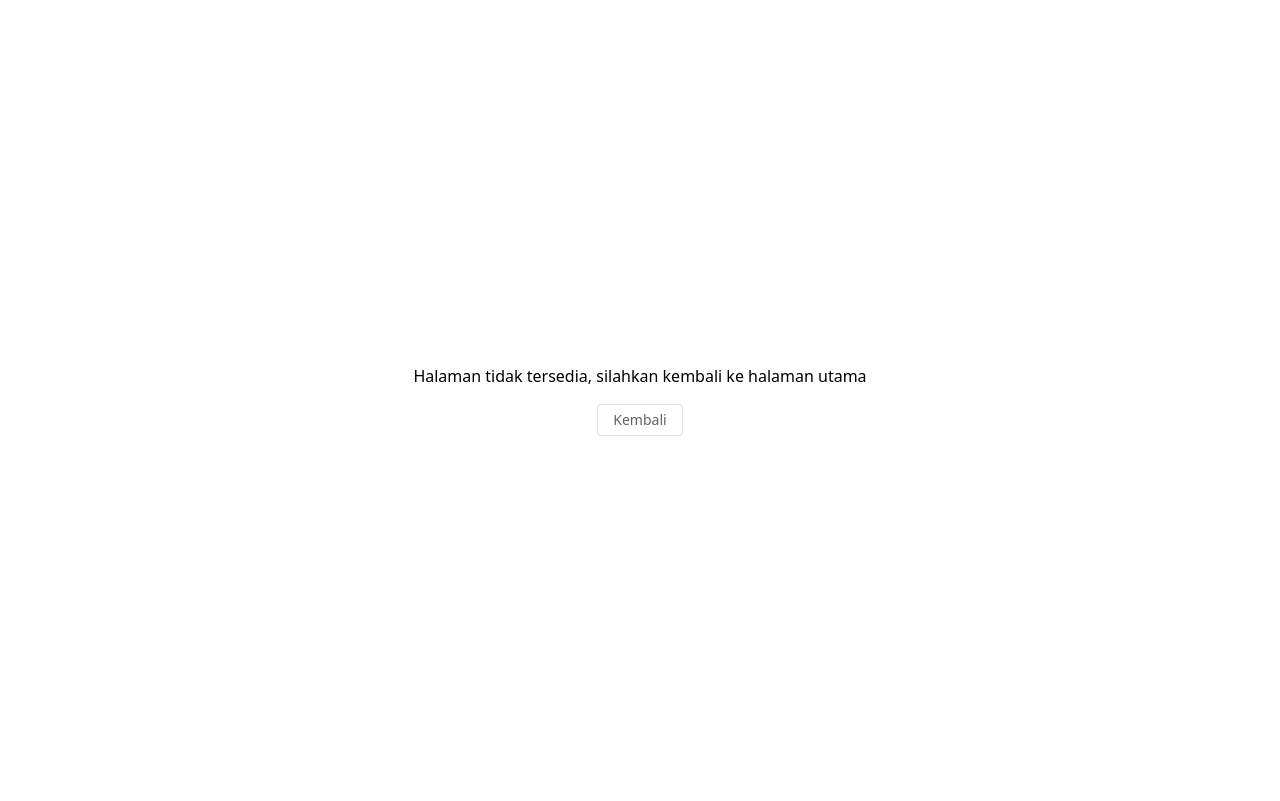
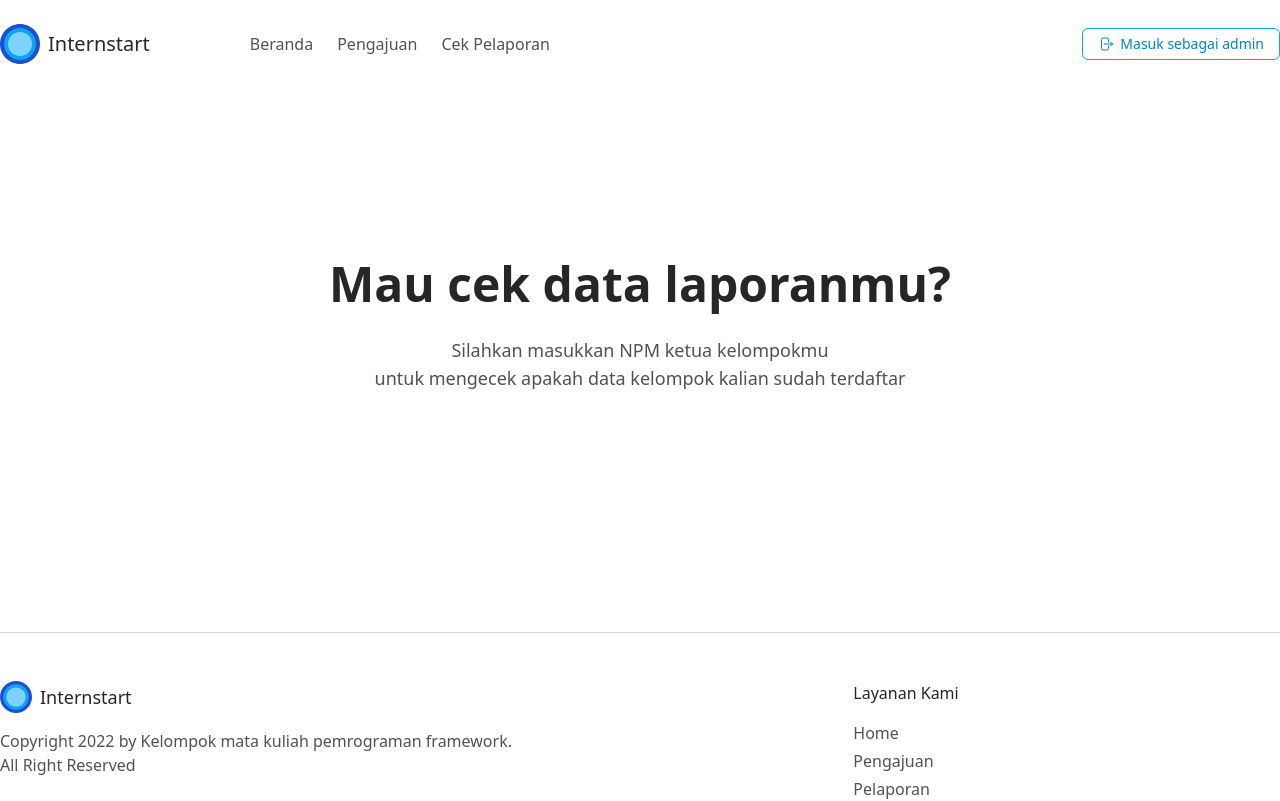
Before and after one commit to ipramudya/internstart, a Vue app: page /repport in a window 1280 px wide. Shown: the top 801 px of the page. Built offline with nearby package versions, Linux system fonts and the light colour scheme; no server answers.

Commit message:
feat: repport page

```diff
--- a/src/layouts/Header.vue
+++ b/src/layouts/Header.vue
@@ -14,8 +14,8 @@
                 <RouterLink to="/submission" exact-active-class="font-medium">
                     <p class="link">Pengajuan</p>
                 </RouterLink>
-                <RouterLink to="/repporting" exact-active-class="font-medium">
-                    <p class="link">Pelaporan</p>
+                <RouterLink to="/repport" exact-active-class="font-medium">
+                    <p class="link">Cek Pelaporan</p>
                 </RouterLink>
             </div>
         </div>
--- a/src/router/index.ts
+++ b/src/router/index.ts
@@ -1,6 +1,4 @@
 import { createRouter, createWebHistory } from 'vue-router';
-import SubmissionView from '@/views/Submission/SubmissionView.vue';
-import LandingPage from '@/views/Landing/LandingView.vue';
 
 const router = createRouter({
     history: createWebHistory(import.meta.env.BASE_URL),
@@ -12,12 +10,17 @@ const router = createRouter({
                 {
                     path: '',
                     name: 'landing',
-                    component: LandingPage,
+                    component: import('@/views/Landing/LandingView.vue'),
                 },
                 {
                     path: 'submission',
                     name: 'submission',
-                    component: SubmissionView,
+                    component: import('@/views/Submission/SubmissionView.vue'),
+                },
+                {
+                    path: 'repport',
+                    name: 'repport',
+                    component: import('@/views/Repport/RepportView.vue'),
                 },
             ],
         },
--- /dev/null
+++ b/src/views/Repport/RepportBanner.vue
@@ -0,0 +1,11 @@
+<template>
+    <article class="flex flex-col pb-[80px]">
+        <div class="flex flex-col space-y-4 text-center">
+            <h2 class="text-[48px] font-bold text-neutral-800">Mau cek data laporanmu?</h2>
+            <p class="text-lg text-neutral-600">
+                Silahkan masukkan NPM ketua kelompokmu <br />
+                untuk mengecek apakah data kelompok kalian sudah terdaftar
+            </p>
+        </div>
+    </article>
+</template>
--- /dev/null
+++ b/src/views/Repport/RepportView.vue
@@ -0,0 +1,7 @@
+<script setup lang="ts">
+import RepportBanner from './RepportBanner.vue';
+</script>
+
+<template>
+    <RepportBanner />
+</template>
--- a/src/views/Submission/SubmissionView.vue
+++ b/src/views/Submission/SubmissionView.vue
@@ -7,5 +7,3 @@
 import SubmissionBanner from './SubmissionBanner.vue';
 import SubmissionForm from './Form/SubmissionForm.vue';
 </script>
-
-<style scoped></style>
```
